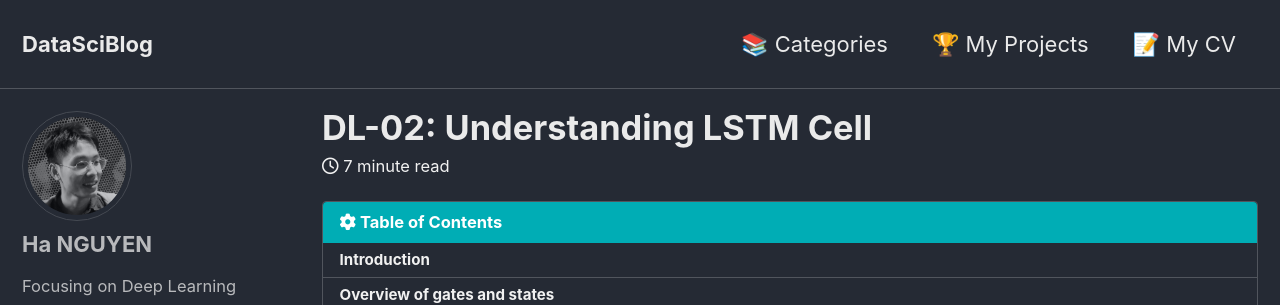
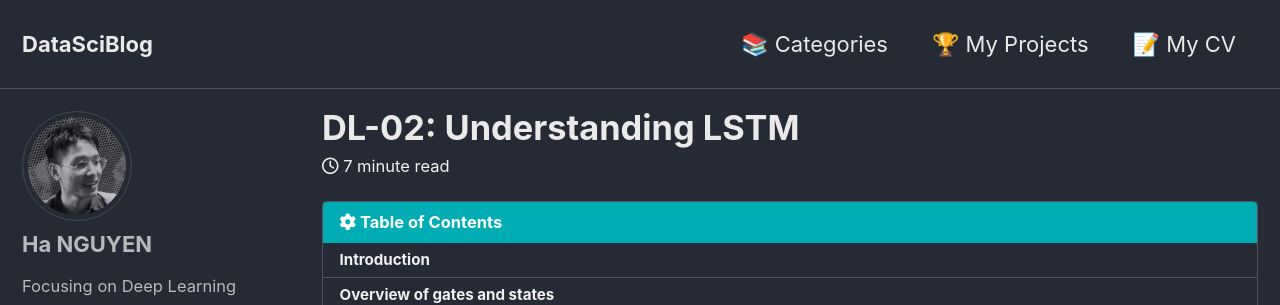
Before and after one commit to datasciblog/datasciblog.github.io, a Jekyll site: the page built from _posts/2019-12-18-DL-02-understanding-lstm.md, in a window 1280 px wide and 900 px high. Shown: the top 305 px of the window. Built offline with Jekyll 4.4.1, drawn with Linux system fonts in a browser that asks for light colours; cached includes are drawn as plain includes; nearby versions of some CDN libraries; formulas are drawn with MathJax 3.

Commit message:
Update name

```diff
--- a/_posts/2019-12-18-DL-02-understanding-lstm-cell.md
+++ b/_posts/2019-12-18-DL-02-understanding-lstm.md
@@ -1,8 +1,8 @@
 ---
 layout: single
-title:  "DL-02: Understanding LSTM Cell"
+title:  "DL-02: Understanding LSTM"
 date:   2019-12-18
-permalink: /2019/12/18/understanding-lstm-cell/
+permalink: /2019/12/18/understanding-lstm/
 excerpt: ""
 categories:
 - Deep Learning
@@ -22,7 +22,7 @@ toc_icon: "cog"
 When I walked through Deep Learning Specialisation in Coursera, everything seemed to be easy until I hit the LSTM part of [Sequence Models](https://www.coursera.org/learn/nlp-sequence-models) course.
 
 <figure>
-	<img src="https://github.com/datasciblog/datasciblog.github.io/blob/master/_posts/images/2019-12-18-DL-02-understanding-lstm-cell/1.png?raw=true">
+	<img src="https://github.com/datasciblog/datasciblog.github.io/blob/master/_posts/images/2019-12-18-DL-02-understanding-lstm/1.png?raw=true">
 	<figcaption>LSTM-Cell (Source: Coursera)</figcaption>
 </figure>
 
```
Also changed, not shown: _posts/images/2019-12-18-DL-02-understanding-lstm/1.png (renamed from _posts/images/2019-12-18-DL-02-understanding-lstm-cell/1.png).
